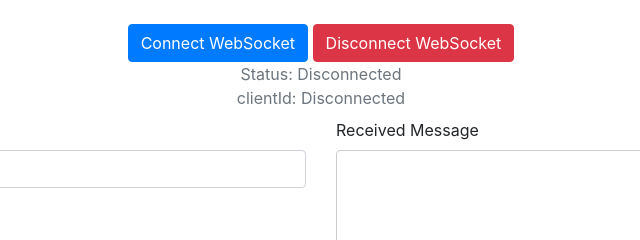
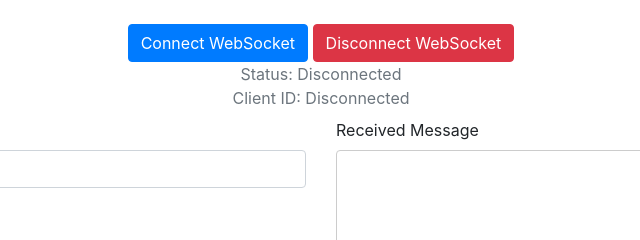
Before and after one commit to Attiybom/websocketChatRoom, a website: page public/index.html in a window 1280 px wide. Shown: the top 240 px of the page, 319-959 px from the left. Drawn offline with nearby package versions, Linux system fonts and the light colour scheme.

Commit message:
fix：未连接时Client ID文案修改

```diff
--- a/public/index.html
+++ b/public/index.html
@@ -68,7 +68,7 @@
           </button>
           <div id="status" class="status text-muted">Status: Disconnected</div>
           <div id="clientId" class="clientId text-muted">
-            clientId: Disconnected
+            Client ID: Disconnected
           </div>
         </div>
       </div>
```
